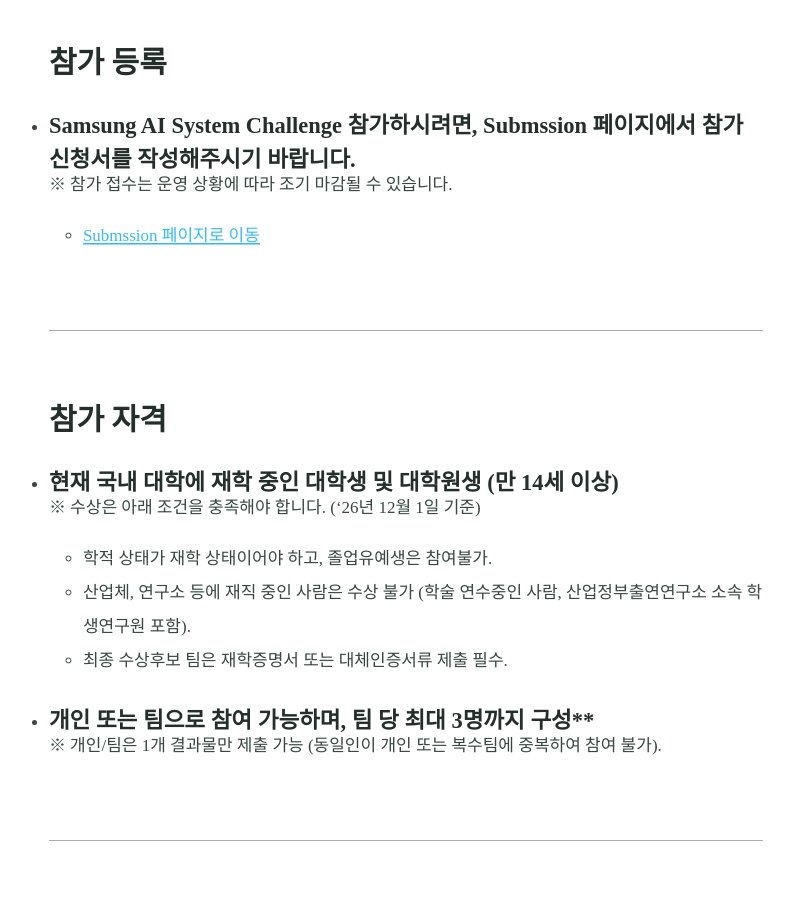
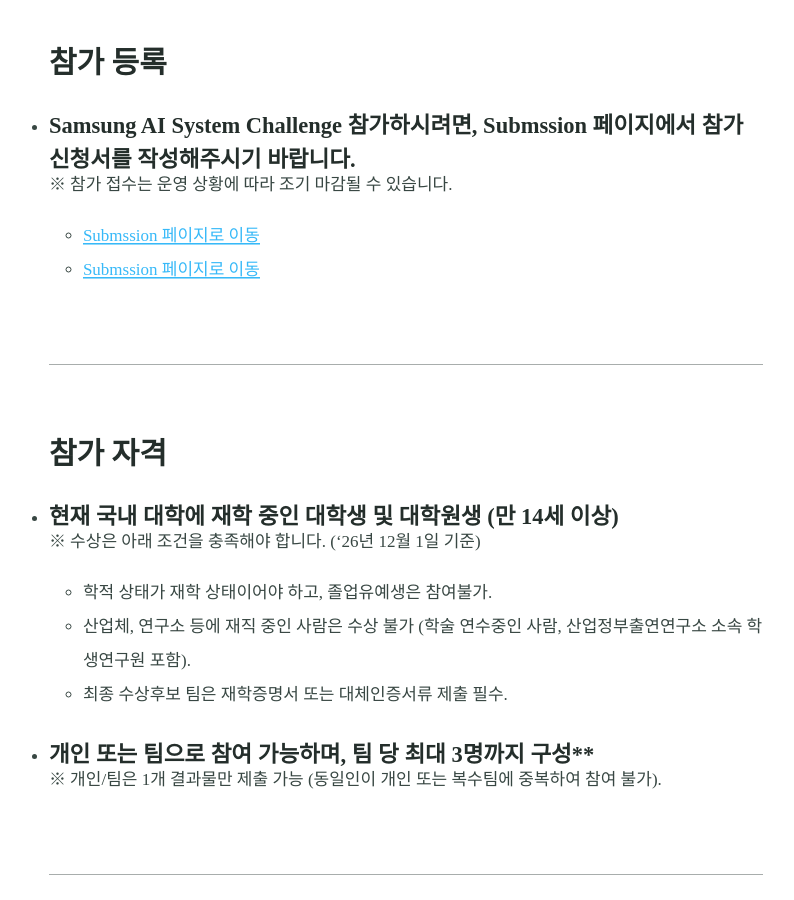
Before and after one commit to AISystemChallenge/AISystemChallenge.github.io, a Jekyll site: the page built from challenge.md, in a window 1280 px wide and 900 px high, scrolled down 394 px. Shown: the whole window, without its empty margins (234-1028 px from the left). Built offline with Jekyll 4.4.1, drawn with Linux system fonts in a browser that asks for light colours; some web fonts are replaced; our own code applies the rules of GitHub Pages for plain Markdown files.

Commit message:
Update challenge.md

```diff
--- a/challenge.md
+++ b/challenge.md
@@ -10,6 +10,7 @@ excerpt:
 * ##### Samsung AI System Challenge 참가하시려면, Submssion 페이지에서 참가 신청서를 작성해주시기 바랍니다.
   ※ 참가 접수는 운영 상황에 따라 조기 마감될 수 있습니다.
   * <a href="https://aisystemchallenge.app.n8n.cloud/form/register">Submssion 페이지로 이동</a>
+  * <a href="/submission.html">Submssion 페이지로 이동</a>
 <hr>
 
 ### 참가 자격
```
